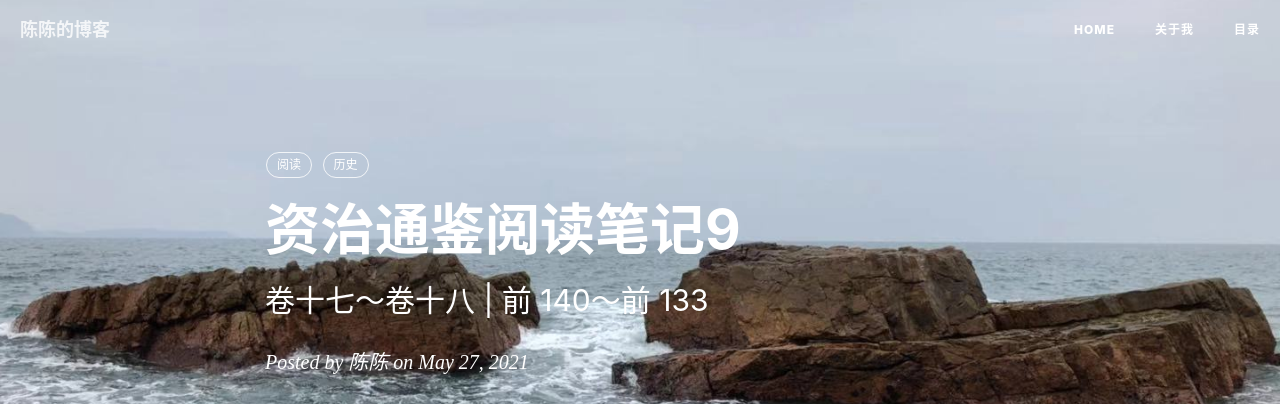
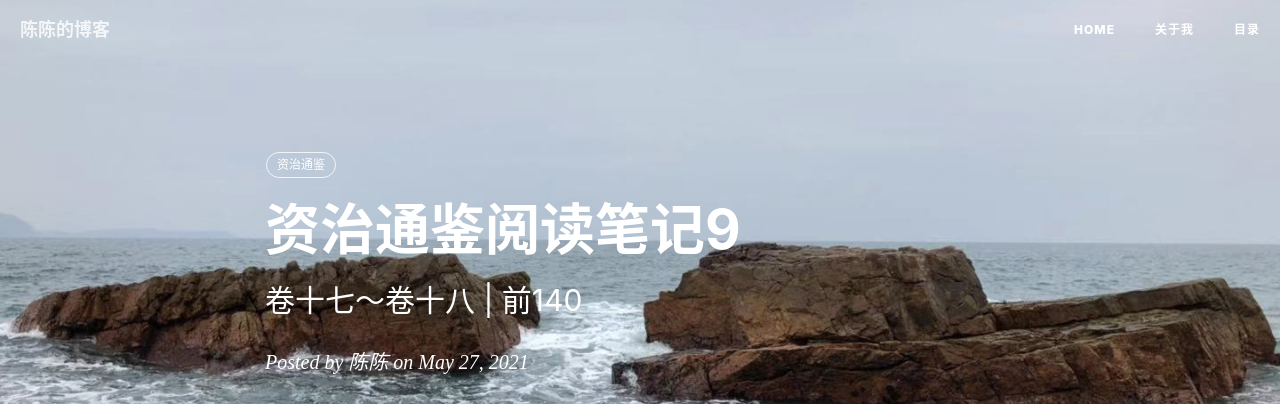
Before and after one commit to chensong212/chensong212.github.io, a Jekyll site: the page built from _posts/2021-05-27-zztj9.md, in a window 1280 px wide and 900 px high. Shown: the top 404 px of the window. Built offline with Jekyll 4.4.1, drawn with Linux system fonts in a browser that asks for light colours; nearby versions of some CDN libraries; comment, search, counter and statistics services are not loaded.

Commit message:
Update 2021-05-27-zztj9.md

```diff
--- a/_posts/2021-05-27-zztj9.md
+++ b/_posts/2021-05-27-zztj9.md
@@ -1,14 +1,13 @@
 ---
 layout:     post
 title:      资治通鉴阅读笔记9
-subtitle:   卷十七～卷十八 | 前 140～前 133
+subtitle:   卷十七～卷十八 | 前140
 date:       2021-05-27
 author:     陈陈
 header-img:
 catalog: true
 tags:
-    - 阅读
-    - 历史
+    - 资治通鉴
 
 ---
 ## 第十七卷
```
